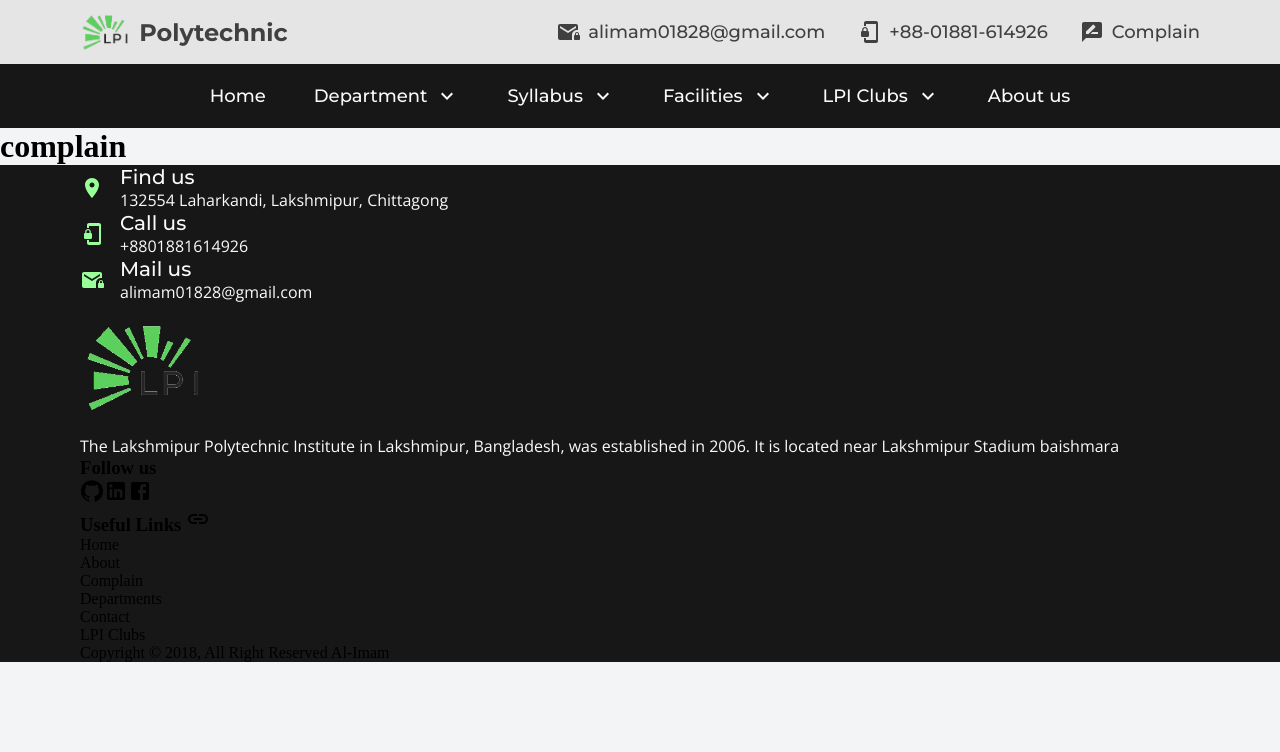
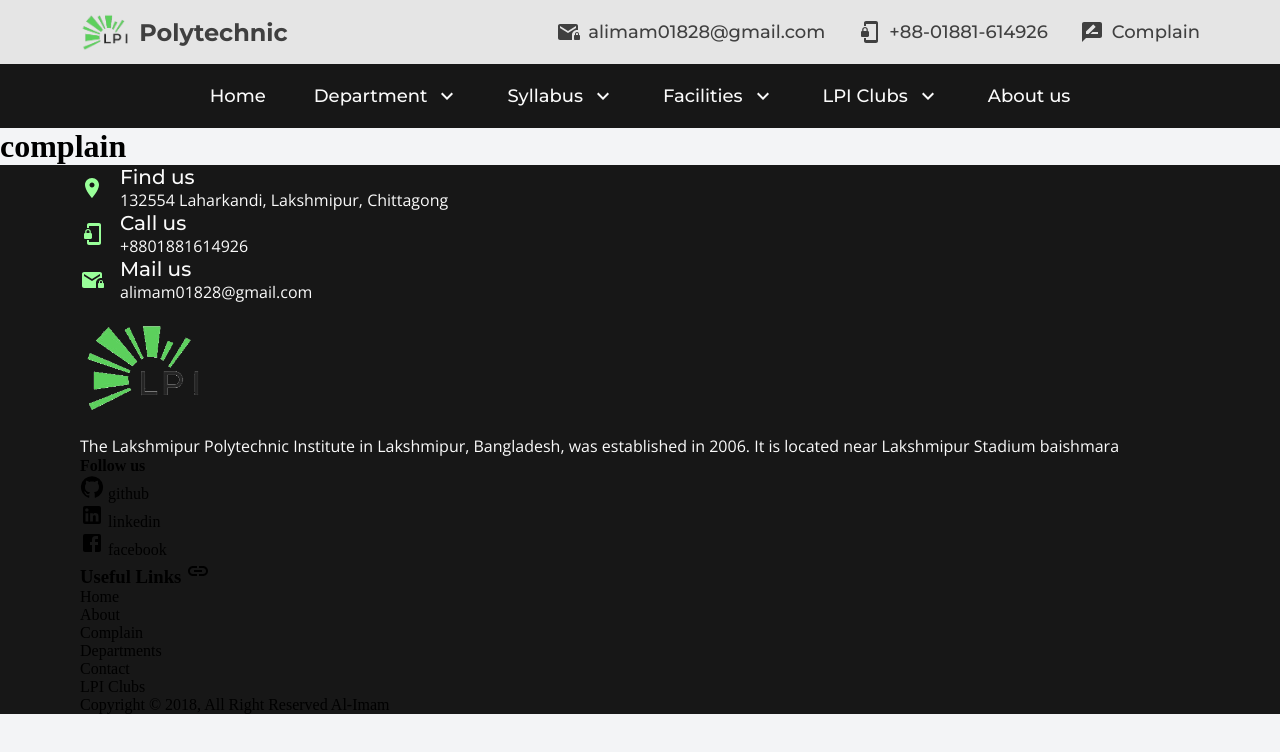
Before and after one commit to al-imam/lpi, a React (Vite) app: page /complain in a window 1280 px wide. Shown: the top 752 px of the page. Built offline with nearby package versions, Linux system fonts and the light colour scheme.

Commit message:
restructure footer social items jsx

```diff
--- a/src/components/Footer/Footer.jsx
+++ b/src/components/Footer/Footer.jsx
@@ -22,16 +22,24 @@ function Footer() {
           </p>
         </div>
         <div className="footer-social-icon">
-          <h3>Follow us</h3>
+          <h4>Follow us</h4>
+          <ul>
+            <li>
               <a href="#">
-            <GitHubIcon />
+                <GitHubIcon /> github
               </a>
+            </li>
+            <li>
               <a href="#">
-            <LinkedInIcon />
+                <LinkedInIcon /> linkedin
               </a>
+            </li>
+            <li>
               <a href="#">
-            <FacebookIcon />
+                <FacebookIcon /> facebook
               </a>
+            </li>
+          </ul>
         </div>
         <div>
           <h3>
```
Lines whose indentation alone changed are shown as unchanged.
